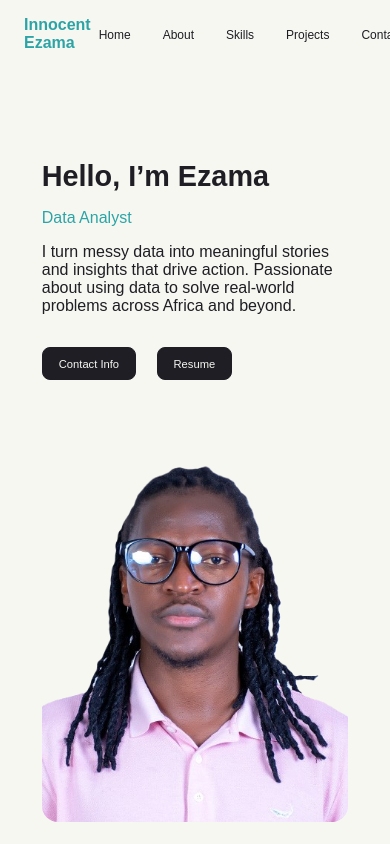
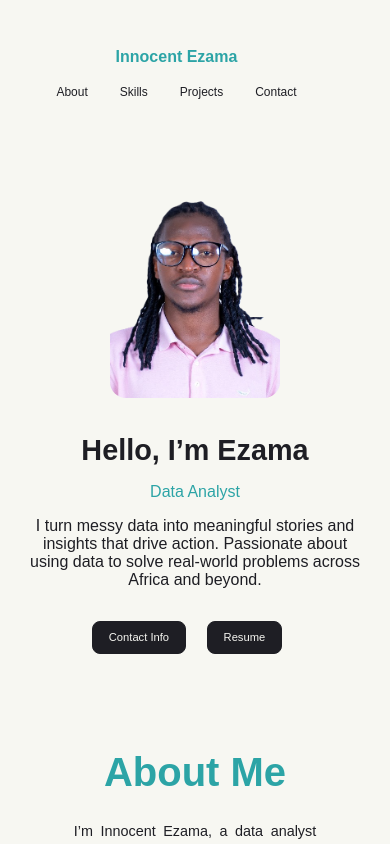
Before and after one commit to Ezama/PLP_Hackathon1, a plain HTML site: page index.html in a window 390 px wide. Shown: the top 844 px of the page. Drawn offline with Linux system fonts and the light colour scheme.

Commit message:
removed redundant code

```diff
--- a/index.html
+++ b/index.html
@@ -14,7 +14,6 @@
   <header>
     <a href="#" class="logo">Innocent Ezama</a>
     <ul class="navmenu">
-      <li><a href="#">Home</a></li>
       <li><a href="#about">About</a></li>
       <li><a href="#skills">Skills</a></li>
       <li><a href="#projects">Projects</a></li>
@@ -35,7 +34,7 @@
       </div>
     </div>
     <div class="home-img">
-      <img src="./assets/portfolio.png" alt="Innocent Ezama Portfolio Image" />
+      <img src="./assets/portfolio.png" alt="Photo of Innocent Ezama, Data Analyst" />
     </div>
   </section>
 
@@ -174,7 +173,6 @@
       <textarea name="message" rows="5" placeholder="Your Message" required></textarea>
       <button type="submit" class="btn">Send Message</button>
     </form>
-    </div>
   </section>
 
   <footer>
--- a/style.css
+++ b/style.css
@@ -15,6 +15,11 @@
     --accent-hover: #90e0ef;
     --btn-text: #1e1e24;
   }
+}
+
+/* dark mode transition */
+html {
+  transition: background-color 0.5s ease, color 0.5s ease;
 }
 
 /* Base Reset */
@@ -375,9 +380,7 @@ footer {
   color: var(--accent-hover);
 }
 
-/* ------------------------------- */
-/* RESPONSIVENESS                  */
-/* ------------------------------- */
+/* RESPONSIVENESS */
 
 /* Tablet (768px and below) */
 @media (max-width: 768px) {
@@ -390,7 +393,13 @@ footer {
     padding: 1.5rem 3rem;
   }
 
+  .logo {
+    font-size: 1.5rem;
+  }
+
   .navmenu {
+    margin: 1rem 0;
+    padding: 0 2rem;
     gap: 1rem;
   }
 
@@ -400,8 +409,7 @@ footer {
   }
 
   .home {
-    flex-direction: column;
-    padding: 10rem 2rem 2rem 2rem;
+    padding-bottom: 10rem;
   }
 
   .home-img {
@@ -426,11 +434,11 @@ footer {
   }
 
   .about {
-    padding: 3rem 2rem;
+    padding: 3rem 2rem 0;
   }
 
   .skills {
-    padding: 3rem 2rem;
+    padding: 5rem 2rem;
   }
 
   .skills-grid {
@@ -443,7 +451,7 @@ footer {
   }
 
   .projects-grid {
-    grid-template-columns: 1fr;
+    grid-template-columns: repeat(2, 1fr);
     gap: 2rem;
   }
 
@@ -456,6 +464,10 @@ footer {
     font-size: 0.9rem;
   }
 
+  .contact-form .btn {
+    width: 100%;
+  }
+
   footer {
     padding: 1.5rem 2rem;
     font-size: 0.8rem;
@@ -465,16 +477,33 @@ footer {
 /* Mobile (480px and below) */
 @media (max-width: 480px) {
   header {
+    position: relative;
+    max-width: 90%;
+    flex-direction: column;
     padding: 1rem 1.5rem;
+    margin-top: 2rem;
   }
 
   .logo {
     font-size: 1rem;
   }
 
+  .navmenu {
+    margin: 1rem 0;
+    padding: 0 2rem;
+    gap: 1rem;
+  }
+
   .navmenu a {
     margin: 0 0.5rem;
     font-size: 0.75rem;
+  }
+
+  .home {
+    height: auto;
+    flex-direction: column;
+    padding: 1rem;
+    text-align: center;
   }
 
   .home-text h2 {
@@ -485,6 +514,13 @@ footer {
     font-size: 1rem;
   }
 
+  .home-img {
+    order: -1;
+    width: 50%;
+    height: auto;
+    margin-bottom: 1rem;
+  }
+
   .btn {
     padding: 0.6rem 1rem;
     font-size: 0.7rem;
@@ -492,6 +528,10 @@ footer {
 
   .about-text p {
     font-size: 0.9rem;
+  }
+
+  .skills {
+    padding: 3rem 1rem;
   }
 
   .skills-header h2 {
@@ -508,6 +548,7 @@ footer {
   }
 
   .projects-grid {
+    grid-template-columns: 1fr;
     gap: 1.5rem;
   }
 
```
